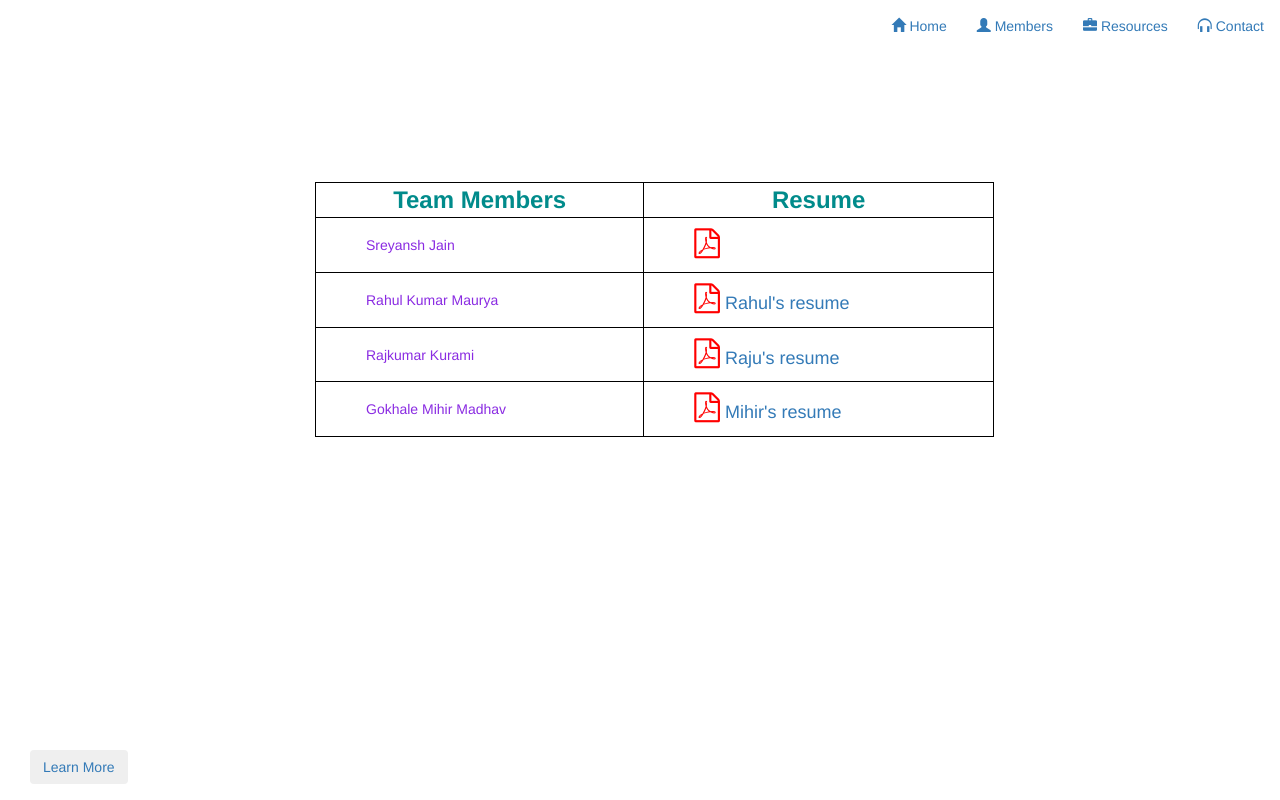
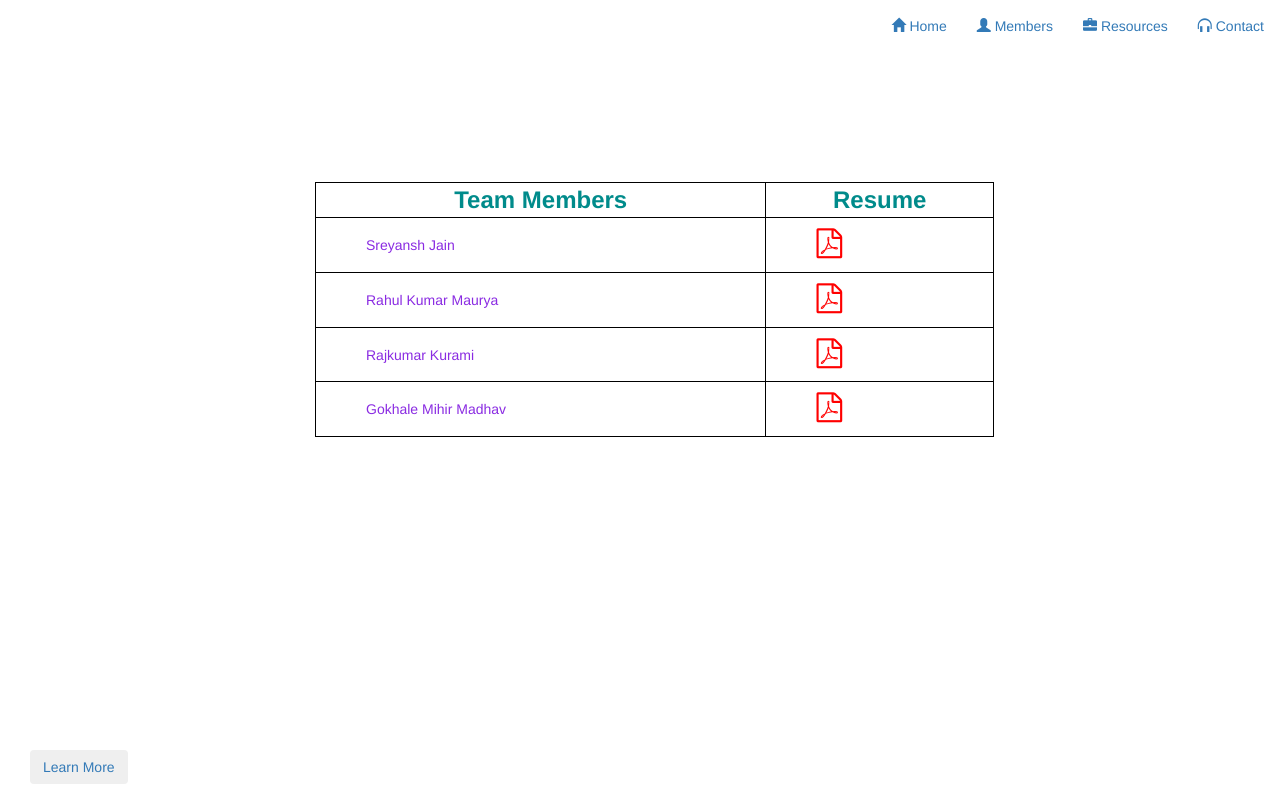
Before and after one commit to coder-srey/Study-Planner, a plain HTML site: page members.html in a window 1280 px wide. Drawn offline with nearby package versions, Linux system fonts and the light colour scheme.

Commit message:
Removed name from resume

```diff
--- a/members.html
+++ b/members.html
@@ -76,15 +76,15 @@
   </tr>
   <tr>
     <td class = "Name">Rahul Kumar Maurya</td>
-    <td><a href="Resumes/Rahul.pdf" style="font-size:18px"><i class="fa fa-file-pdf-o" style="font-size:30px;color:red"></i>   Rahul's resume</a></td>
+    <td><a href="Resumes/Rahul.pdf" style="font-size:18px"><i class="fa fa-file-pdf-o" style="font-size:30px;color:red"></i></a></td>
   </tr>
   <tr>
     <td class = "Name">Rajkumar Kurami</td>
-    <td><a href="Resumes/Raju.pdf" style="font-size:18px"><i class="fa fa-file-pdf-o" style="font-size:30px;color:red"></i>    Raju's resume</a></td>
+    <td><a href="Resumes/Raju.pdf" style="font-size:18px"><i class="fa fa-file-pdf-o" style="font-size:30px;color:red"></i> </a></td>
   </tr>
   <tr>
     <td class = "Name">Gokhale Mihir Madhav</td>
-    <td><a href="Resumes/Mihir.pdf" style="font-size:18px"><i class="fa fa-file-pdf-o" style="font-size:30px;color:red"></i>   Mihir's resume</a></td>
+    <td><a href="Resumes/Mihir.pdf" style="font-size:18px"><i class="fa fa-file-pdf-o" style="font-size:30px;color:red"></i> </a></td>
   </tr>
 </table>
 </div>
```
